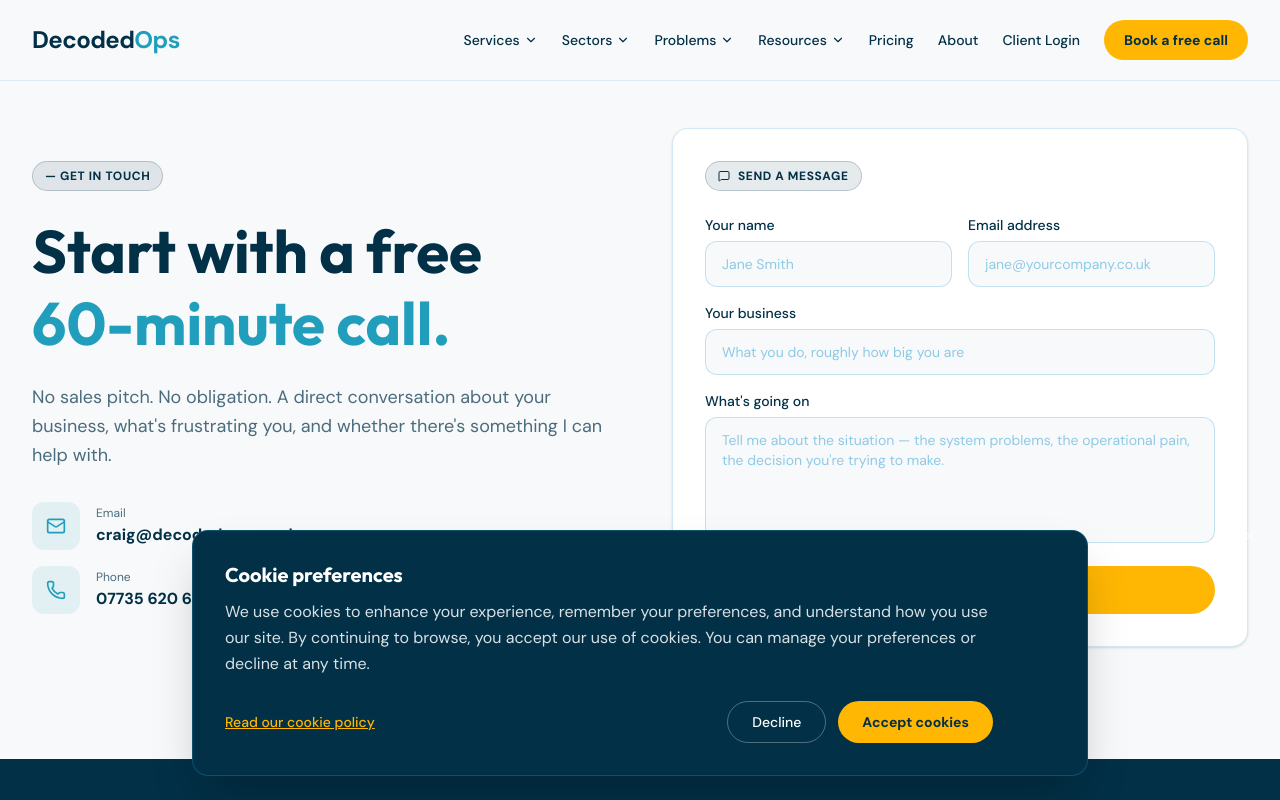
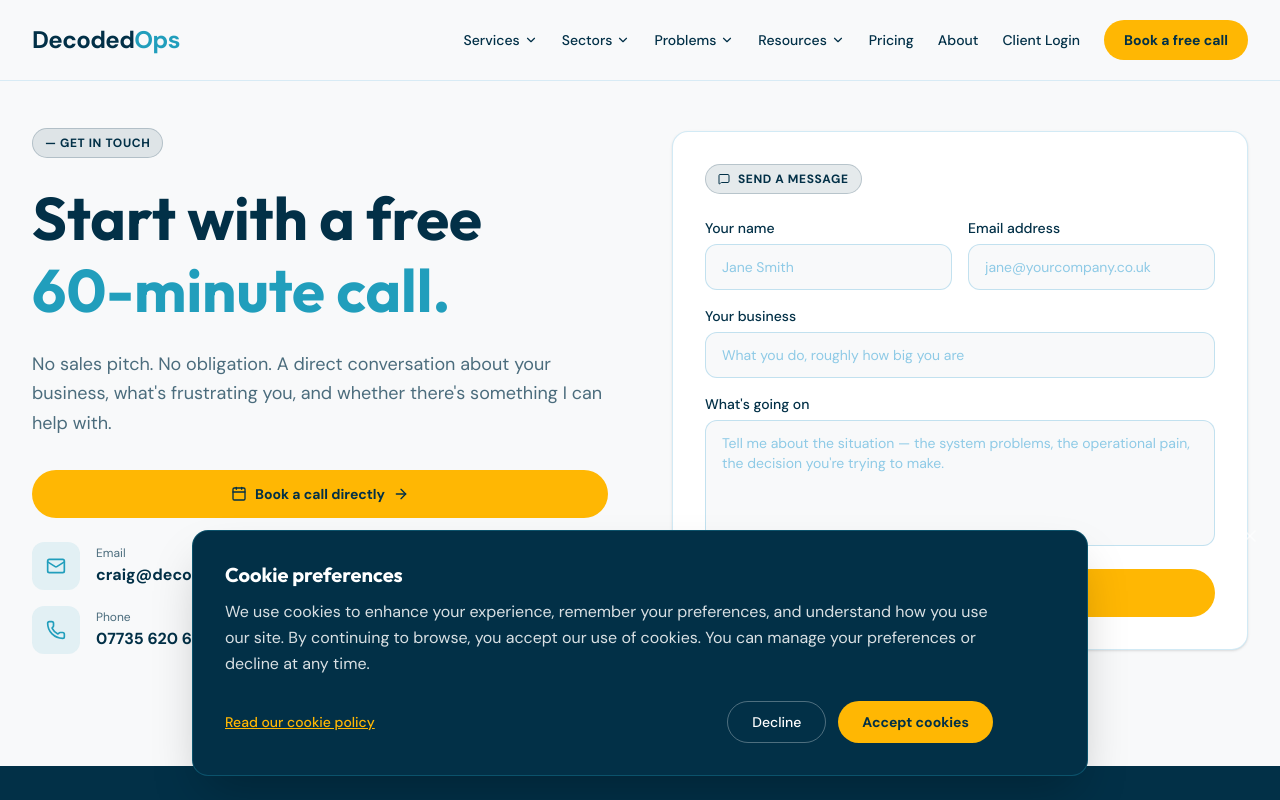
Before and after one commit to craigblackman1-rgb/decoded-ops-site, a Next.js app: page /contact in a window 1280 px wide. Shown: the top 800 px of the page. Built offline with nearby package versions, Linux system fonts and the light colour scheme.

Commit message:
fix: add direct booking link fallback on contact page
Contact form was failing silently for visitors due to a Mailgun SMTP
auth error (fixed separately via Coolify env var). Adds a direct
Microsoft Bookings link so visitors always have a working path to
book a call, independent of email delivery.

```diff
--- a/app/contact/ContactClient.tsx
+++ b/app/contact/ContactClient.tsx
@@ -1,8 +1,10 @@
 'use client';
 
-import { ArrowRight, Mail, Phone, Clock, MessageSquare, CheckCircle, AlertCircle, Loader } from 'lucide-react';
+import { ArrowRight, Mail, Phone, Clock, MessageSquare, CheckCircle, AlertCircle, Loader, Calendar } from 'lucide-react';
 import { useState } from 'react';
 import { submitContactForm } from './actions';
+
+const BOOKING_URL = 'https://bookings.cloud.microsoft/bookwithme/user/cd8e6071c12d43198fdd3d4b5a1f0c6e%40decodedops.co.uk/meetingtype/P0WZOGSVokOqOnMRxyU1eg2?anonymous&ismsaljsauthenabled';
 
 export function ContactClient() {
   const [formState, setFormState] = useState<{
@@ -65,6 +67,15 @@ export function ContactClient() {
               <p className="text-lg text-[#023047]/70 leading-relaxed mb-8 max-w-xl">
                 No sales pitch. No obligation. A direct conversation about your business, what&apos;s frustrating you, and whether there&apos;s something I can help with.
               </p>
+              <a
+                href={BOOKING_URL}
+                target="_blank"
+                rel="noopener noreferrer"
+                className="w-full inline-flex items-center justify-center gap-2 px-6 py-3.5 rounded-full bg-[#FFB703] text-[#023047] font-semibold hover:bg-[#FB8500] transition-colors text-sm mb-6"
+              >
+                <Calendar size={16} />
+                Book a call directly <ArrowRight size={16} />
+              </a>
               <div className="space-y-4">
                 <a href="mailto:craig@decodedops.co.uk" className="flex items-center gap-4 group">
                   <div className="w-12 h-12 rounded-xl bg-[#219EBC]/10 flex items-center justify-center group-hover:bg-[#219EBC] transition-colors">
```
